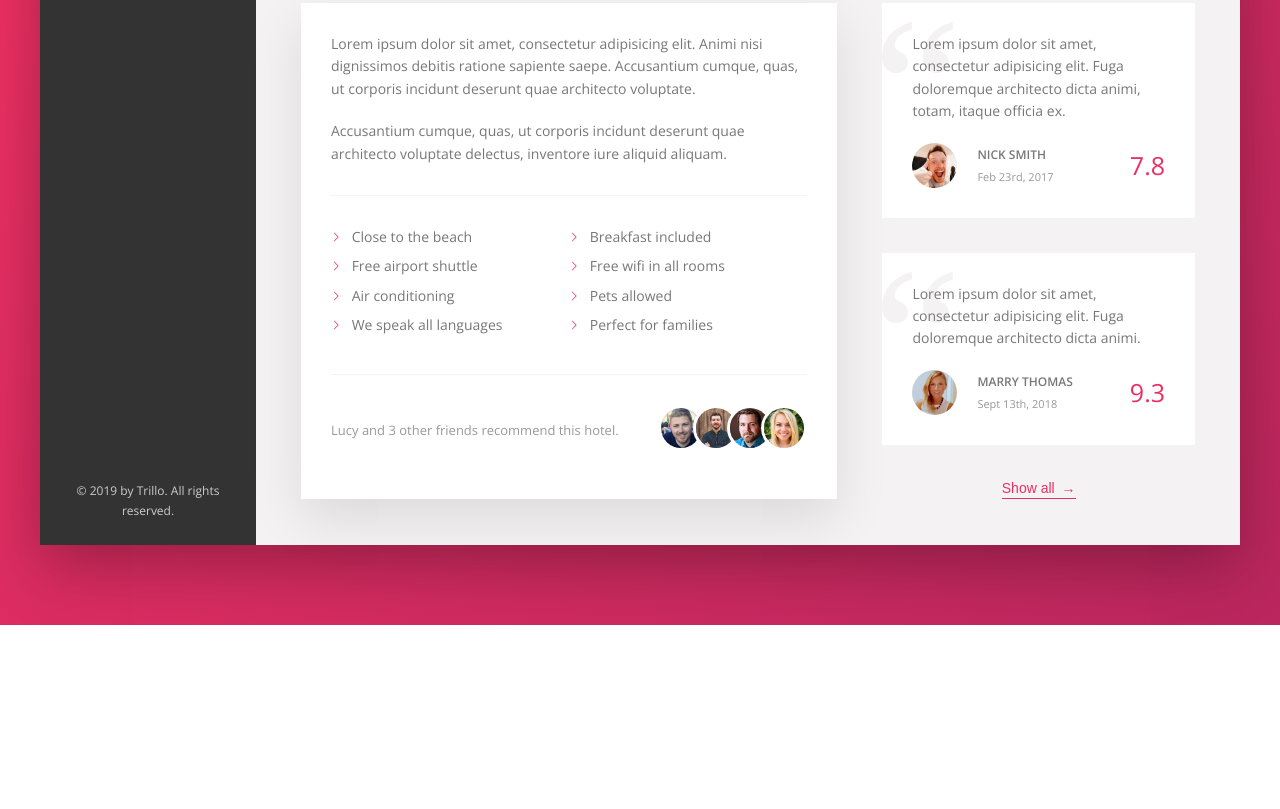
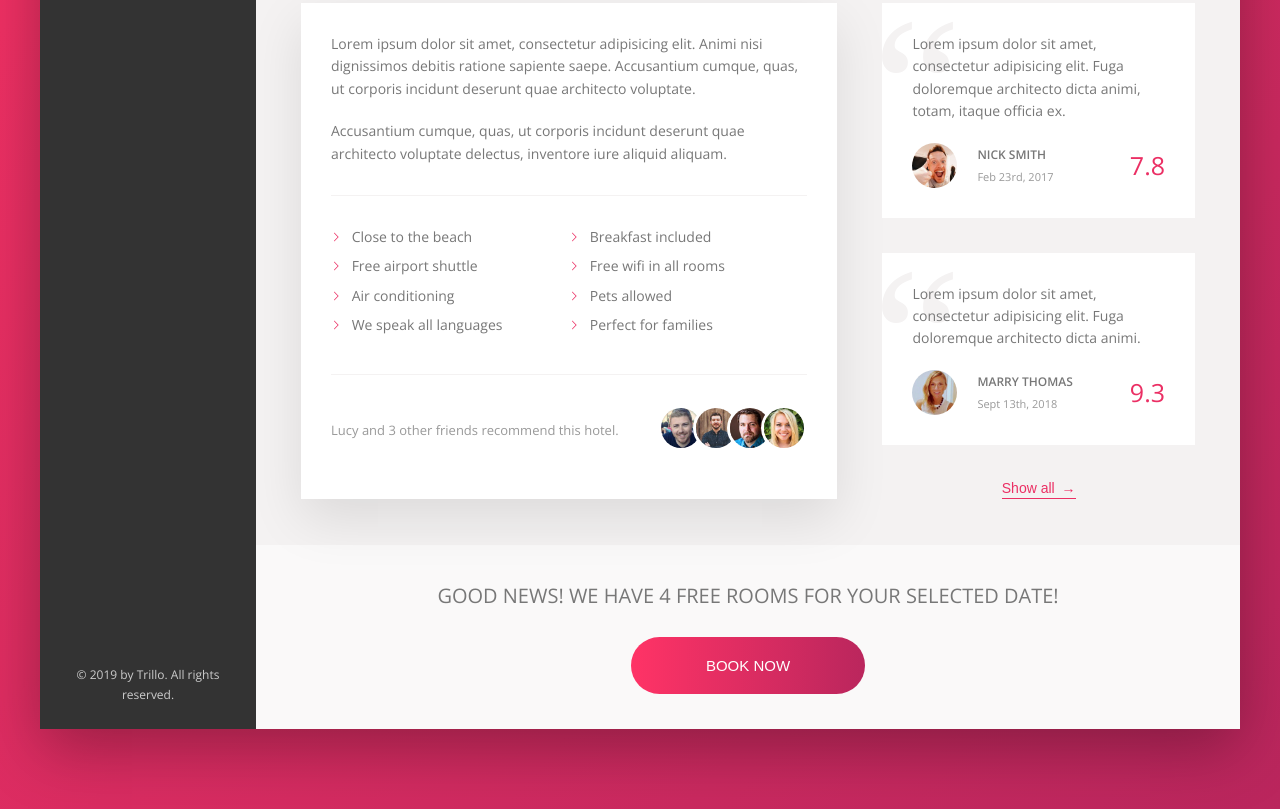
Before and after one commit to jayhchoi/learn-css-flexbox, a website: page src/index.html in a window 1280 px wide. Shown: the part 644-1453 px from the top of the page. Before the commit the page ends 1269 px from the top, so only its background shows below. Drawn offline with nearby package versions, Linux system fonts and the light colour scheme.

Commit message:
Style finish for pc screen

```diff
--- a/src/index.html
+++ b/src/index.html
@@ -218,6 +218,16 @@
 							<button class="btn-inline">Show all <span>&rarr;</span></button>
 						</div>
 					</div>
+
+					<div class="cta">
+						<h2 class="cta__book-now">
+							Good news! We have 4 free rooms for your selected date!
+						</h2>
+						<button class="btn">
+							<span class="btn__visible">Book now</span>
+							<span class="btn__invisible">Only 4 rooms left</span>
+						</button>
+					</div>
 				</main>
 			</div>
 		</div>
--- a/src/sass/_components.scss
+++ b/src/sass/_components.scss
@@ -424,5 +424,62 @@
 	z-index: 1;
 }
 
+/////////////////////// BTN ///////////////////////////
+.btn {
+	font-size: 1.5rem;
+	border: none;
+	font-weight: 300;
+	text-transform: uppercase;
+	border-radius: 100px;
+	background-image: linear-gradient(
+		to right,
+		var(--color-primary-light),
+		var(--color-primary-dark)
+	);
+	color: #fff;
+	position: relative;
+	overflow: hidden;
+	cursor: pointer;
+
+	// All children
+	& > * {
+		display: inline-block;
+		height: 100%;
+		width: 100%;
+		transition: all 0.2s;
+	}
+
+	&__visible {
+		padding: 2rem 7.5rem;
+	}
+
+	&__invisible {
+		position: absolute;
+		padding: 2rem 0;
+		left: 0;
+		top: -100%;
+	}
+
+	&:hover {
+		background-image: linear-gradient(
+			to left,
+			var(--color-primary-light),
+			var(--color-primary-dark)
+		);
+	}
+
+	&:hover &__visible {
+		transform: translateY(100%);
+	}
+
+	&:hover &__invisible {
+		top: 0;
+	}
+
+	&:focus {
+		outline: none;
+		animation: pulsate 1s infinite;
+	}
+}
+
 /////////////////////// LOGO ///////////////////////////
-/////////////////////// LOGO ///////////////////////////
--- a/src/sass/_layout.scss
+++ b/src/sass/_layout.scss
@@ -59,3 +59,15 @@
 	flex-direction: column;
 	align-items: center;
 }
+
+.cta {
+	padding: 3.5rem;
+	text-align: center;
+
+	&__book-now {
+		font-size: 2rem;
+		font-weight: 300;
+		margin-bottom: 2.5rem;
+		text-transform: uppercase;
+	}
+}
```
Also changed, not shown: src/css/style.css.
